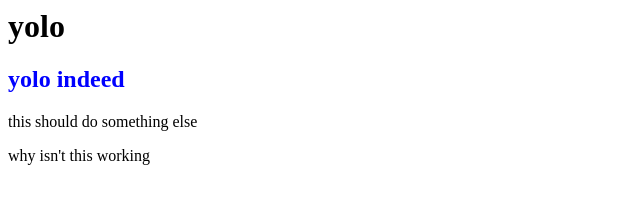
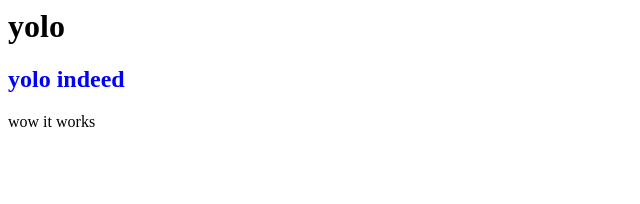
Before and after one commit to scottcrawford03/static, a plain HTML site: page index.html in a window 1280 px wide. Shown: the whole page, without its empty margins (0-640 px from the left). Drawn offline with Linux system fonts and the light colour scheme.

Commit message:
it works!

```diff
--- a/index.html
+++ b/index.html
@@ -1,4 +1,3 @@
 <h1>yolo</h1>
 <h2 style="color:blue">yolo indeed</h2>
-<p>this should do something else</p>
-<p>why isn't this working</p>
+<p>wow it works</p>
```
